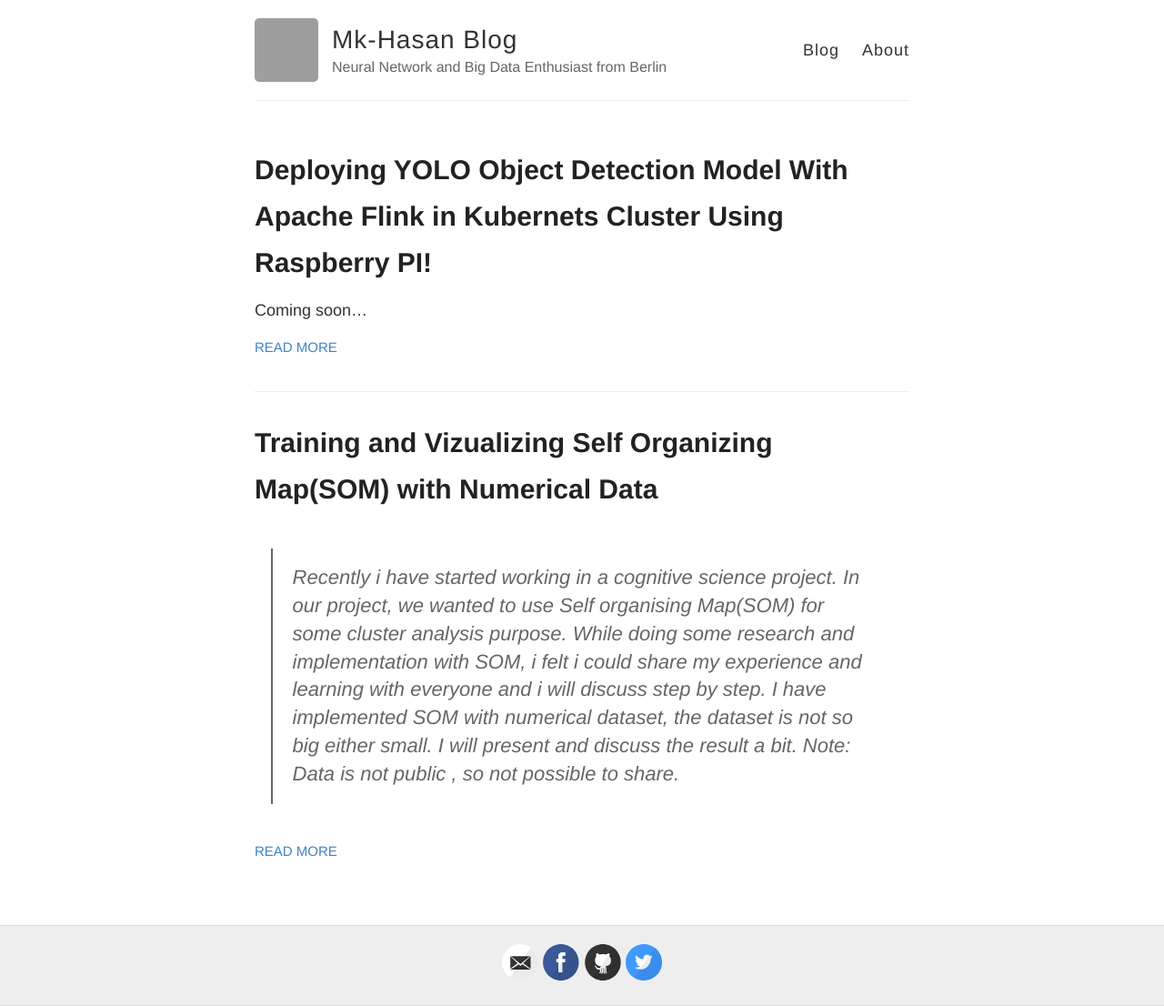
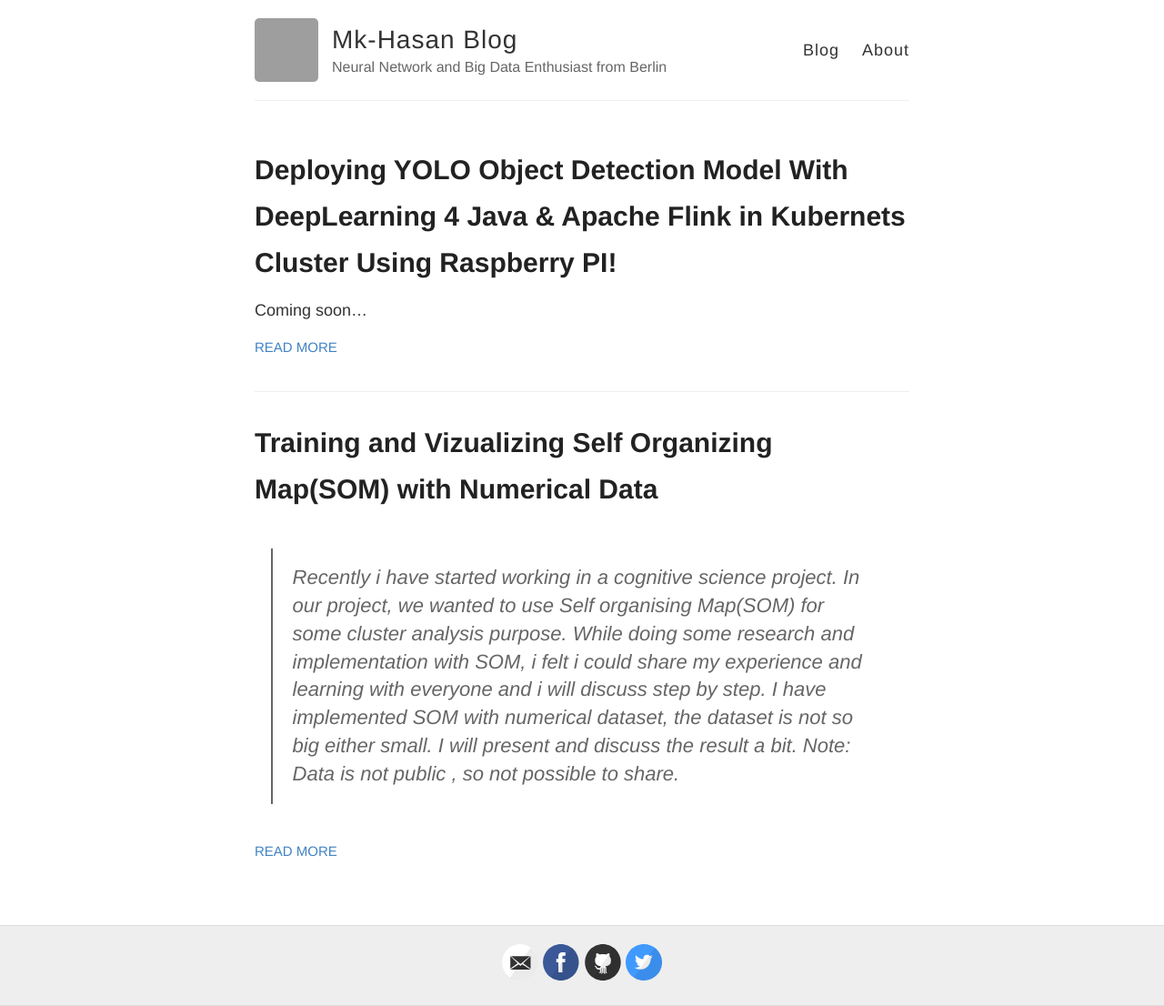
Before and after one commit to mk-hasan/mk-hasan.github.io, a Jekyll site: the page built from index.html, in a window 1280 px wide. Shown: the whole page at 91% size. Built offline with Jekyll 4.4.1, drawn with Linux system fonts in a browser that asks for light colours; grey boxes are pictures that could not be loaded.

Commit message:
heading change

```diff
--- a/_posts/2019-1-3-Hello-World.md
+++ b/_posts/2019-1-3-Hello-World.md
@@ -1,6 +1,6 @@
 ---
 layout: post
-title: Deploying YOLO Object Detection Model With Apache Flink in Kubernets Cluster Using Raspberry PI!
+title: Deploying YOLO Object Detection Model With DeepLearning 4 Java & Apache Flink in Kubernets Cluster Using Raspberry PI!
 ---
 
 Coming soon...
```
